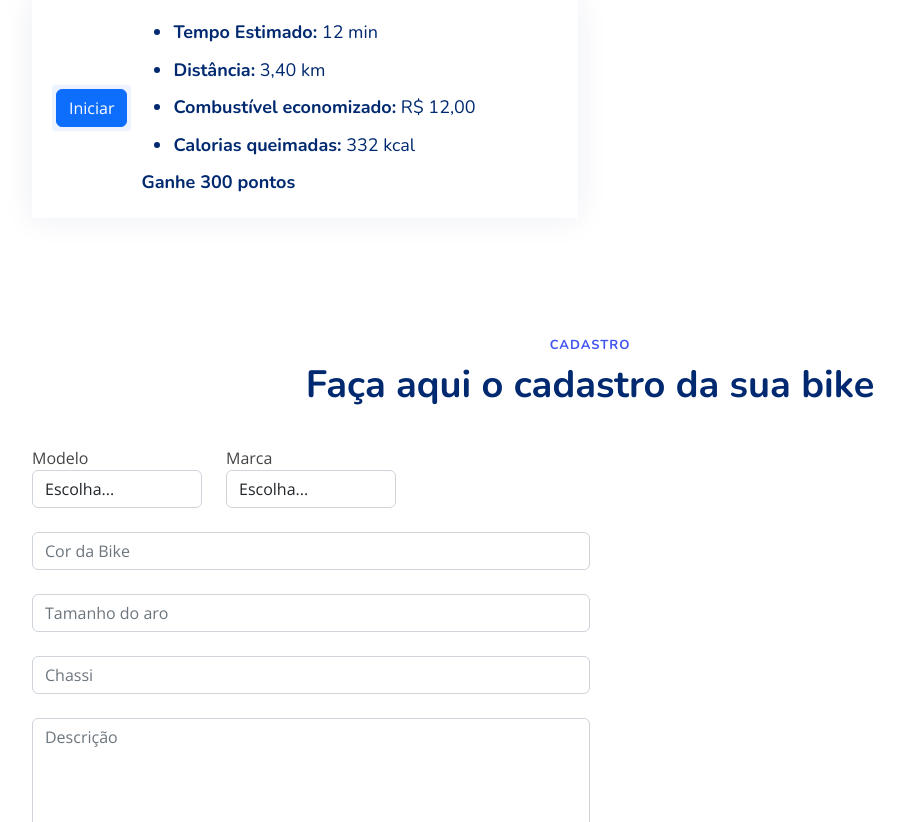
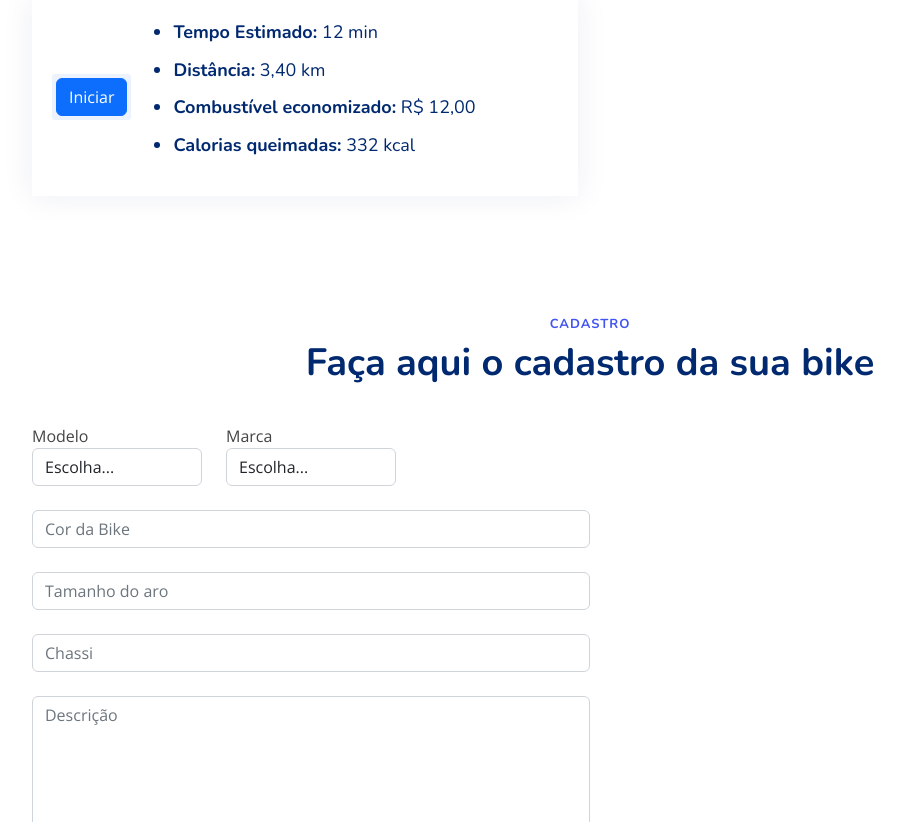
Before and after one commit to vinisoaresdef/InterfaceReciflow, a plain HTML site: page index.html in a window 1280 px wide. Shown: the part 3599-4421 px from the top of the page, without its empty margins (50-954 px from the left). Drawn offline with nearby package versions, Linux system fonts and the light colour scheme.

Commit message:
Últimas alterações

```diff
--- a/index.html
+++ b/index.html
@@ -396,7 +396,6 @@
                     <p><b>Calorias queimadas:</b> <span>332 kcal</span></p>
                   </li>
                 </ul>
-                Ganhe 300 pontos
               </h3>
             </div>
           </div>
```
